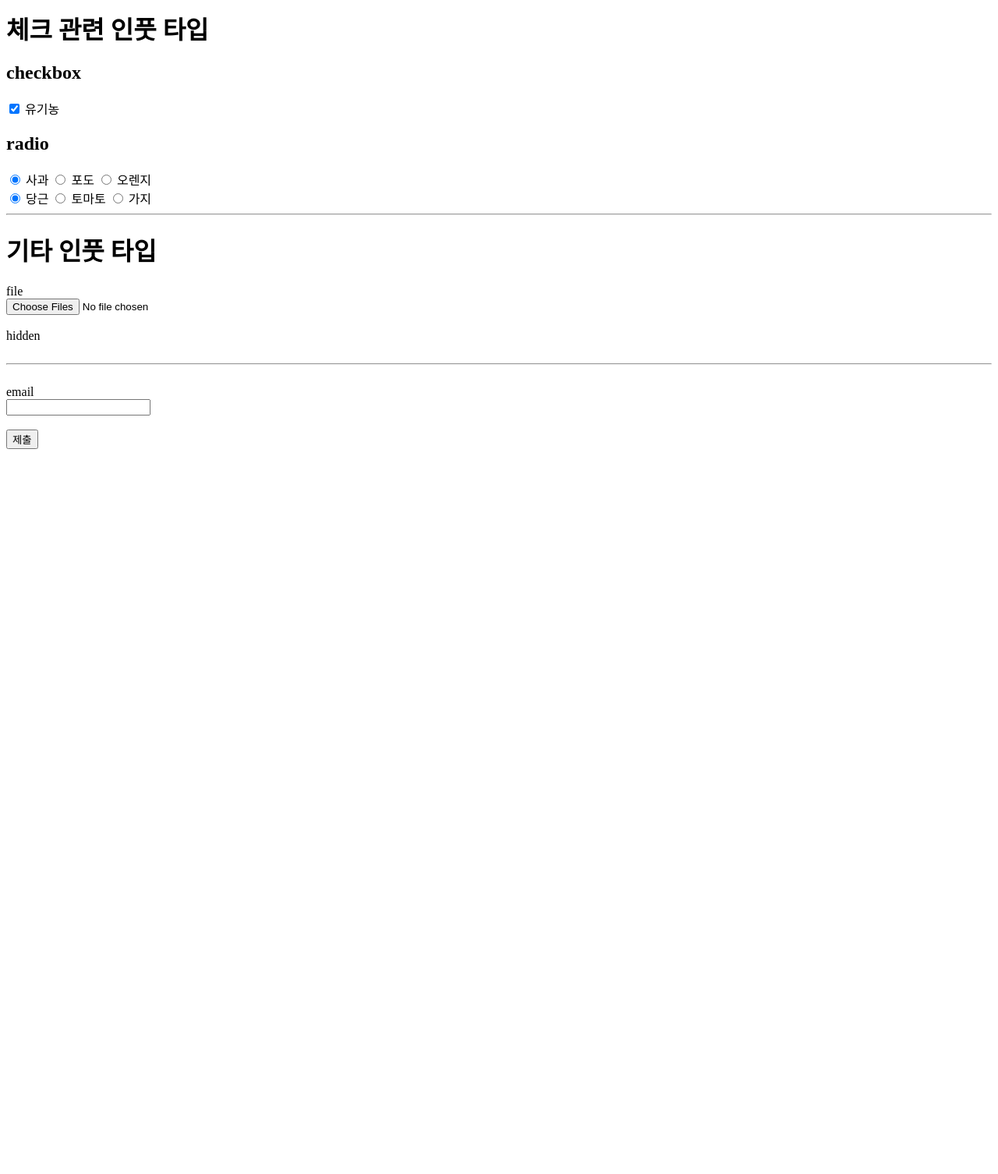
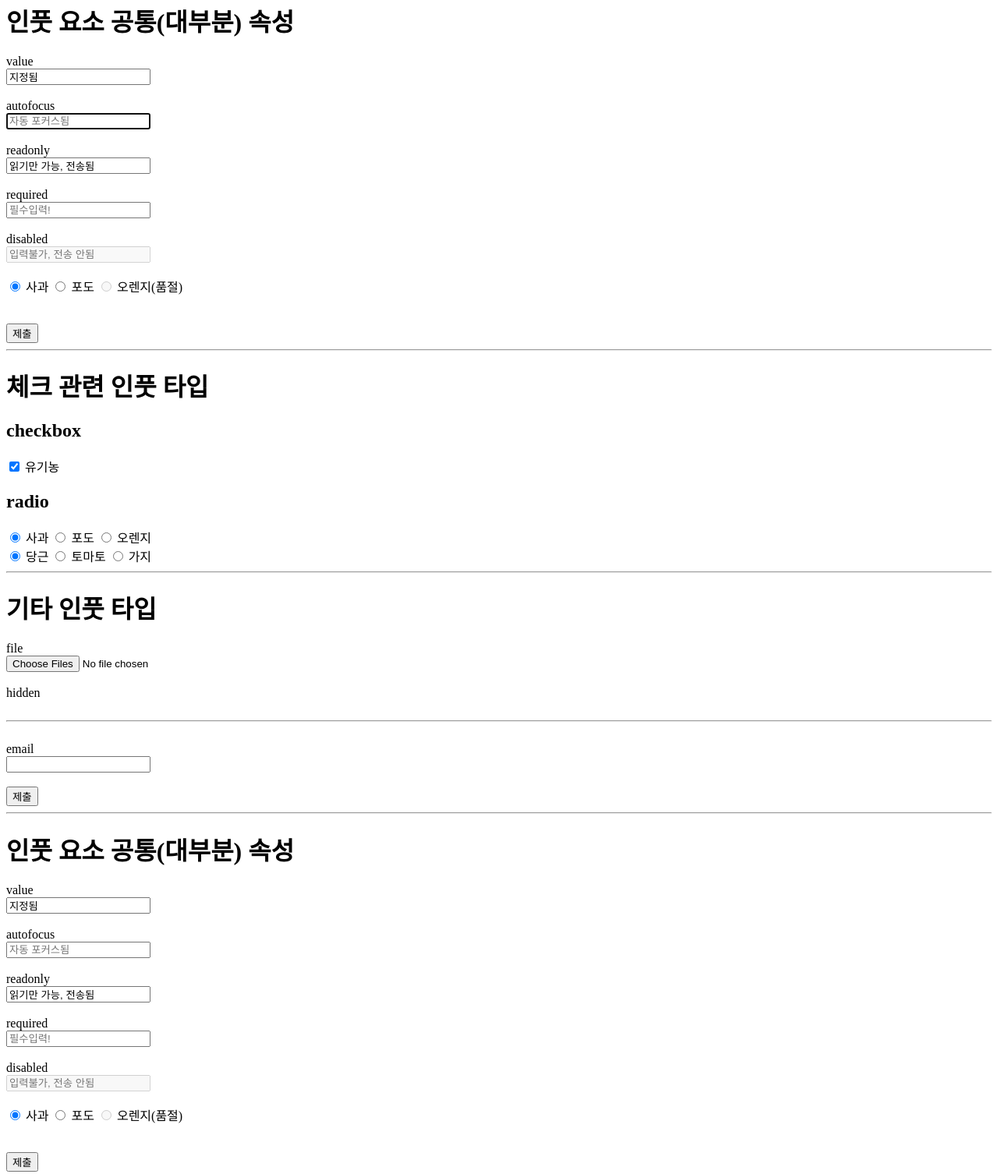
Before and after one commit to newbieccc/HTML_CSS_practice_yalco, a plain HTML site: page html/lesson9.html in a window 1280 px wide. Shown: the part 632-2138 px from the top of the page at 78% size. Before the commit the page ends 1216 px from the top, so only its background shows below. Drawn offline with Linux system fonts and the light colour scheme.

Commit message:
사용자로부터 입력 3

```diff
--- a/html/lesson9.html
+++ b/html/lesson9.html
@@ -70,6 +70,81 @@
       max="2030-12-31"
     >
     <br><br>
+    <h1>인풋 요소 공통(대부분) 속성</h1>
+
+    <form action="#">
+      <label for="valIp">value</label> <br>
+      <input
+        id="valIp"
+        type="text"
+        value="지정됨"
+      >
+      <br><br>
+
+      <label for="afIp">autofocus</label> <br>
+      <input
+        id="afIp"
+        type="text"
+        placeholder="자동 포커스됨"
+        autofocus
+      >
+      <br><br>
+
+      <label for="roIp">readonly</label> <br>
+      <input
+        id="roIp"
+        type="text"
+        value="읽기만 가능, 전송됨"
+        readonly
+      >
+      <br><br>
+
+      <label for="rqIp">required</label> <br>
+      <input
+        id="rqIp"
+        type="text"
+        placeholder="필수입력!"
+        required
+      >
+      <br><br>
+
+      <label for="daIp">disabled</label> <br>
+      <input
+        id="daIp"
+        type="text"
+        placeholder="입력불가, 전송 안됨"
+        disabled
+      >
+      <br><br>
+      <input
+        type="radio"
+        name="fruit"
+        id="f_apple"
+        value="apple"
+        checked
+      >
+      <label for="f_apple">사과</label>
+      <input
+        type="radio"
+        name="fruit"
+        id="f_grape"
+        value="grape"
+      >
+      <label for="f_grape">포도</label>
+      <input
+        type="radio"
+        name="fruit"
+        id="f_orange"
+        value="orange"
+        disabled
+      >
+      <label for="f_orange">오렌지(품절)</label>
+      <br>
+
+      <br><br>
+
+      <button type="submit">제출</button>
+    </form>
 
     <hr>
 
@@ -168,6 +243,82 @@
     <button type="submit">제출</button>
   </form>
 
+  <hr>
+
+  <h1>인풋 요소 공통(대부분) 속성</h1>
+
+  <form action="#">
+    <label for="valIp">value</label> <br>
+    <input
+      id="valIp"
+      type="text"
+      value="지정됨"
+    >
+    <br><br>
+
+    <label for="afIp">autofocus</label> <br>
+    <input
+      id="afIp"
+      type="text"
+      placeholder="자동 포커스됨"
+      autofocus
+    >
+    <br><br>
+
+    <label for="roIp">readonly</label> <br>
+    <input
+      id="roIp"
+      type="text"
+      value="읽기만 가능, 전송됨"
+      readonly
+    >
+    <br><br>
+
+    <label for="rqIp">required</label> <br>
+    <input
+      id="rqIp"
+      type="text"
+      placeholder="필수입력!"
+      required
+    >
+    <br><br>
+
+    <label for="daIp">disabled</label> <br>
+    <input
+      id="daIp"
+      type="text"
+      placeholder="입력불가, 전송 안됨"
+      disabled
+    >
+    <br><br>
+    <input
+      type="radio"
+      name="fruit"
+      id="f_apple"
+      value="apple"
+      checked
+    >
+    <label for="f_apple">사과</label>
+    <input
+      type="radio"
+      name="fruit"
+      id="f_grape"
+      value="grape"
+    >
+    <label for="f_grape">포도</label>
+    <input
+      type="radio"
+      name="fruit"
+      id="f_orange"
+      value="orange"
+      disabled
+    >
+    <label for="f_orange">오렌지(품절)</label>
+    <br>
+
+    <br><br>
+
+    <button type="submit">제출</button>
   </form>
 </body>
 </html>
```
Also changed, not shown: html/lesson10.html (added, +151 -0 lines), html/lesson8.html (+29 -0 lines).
